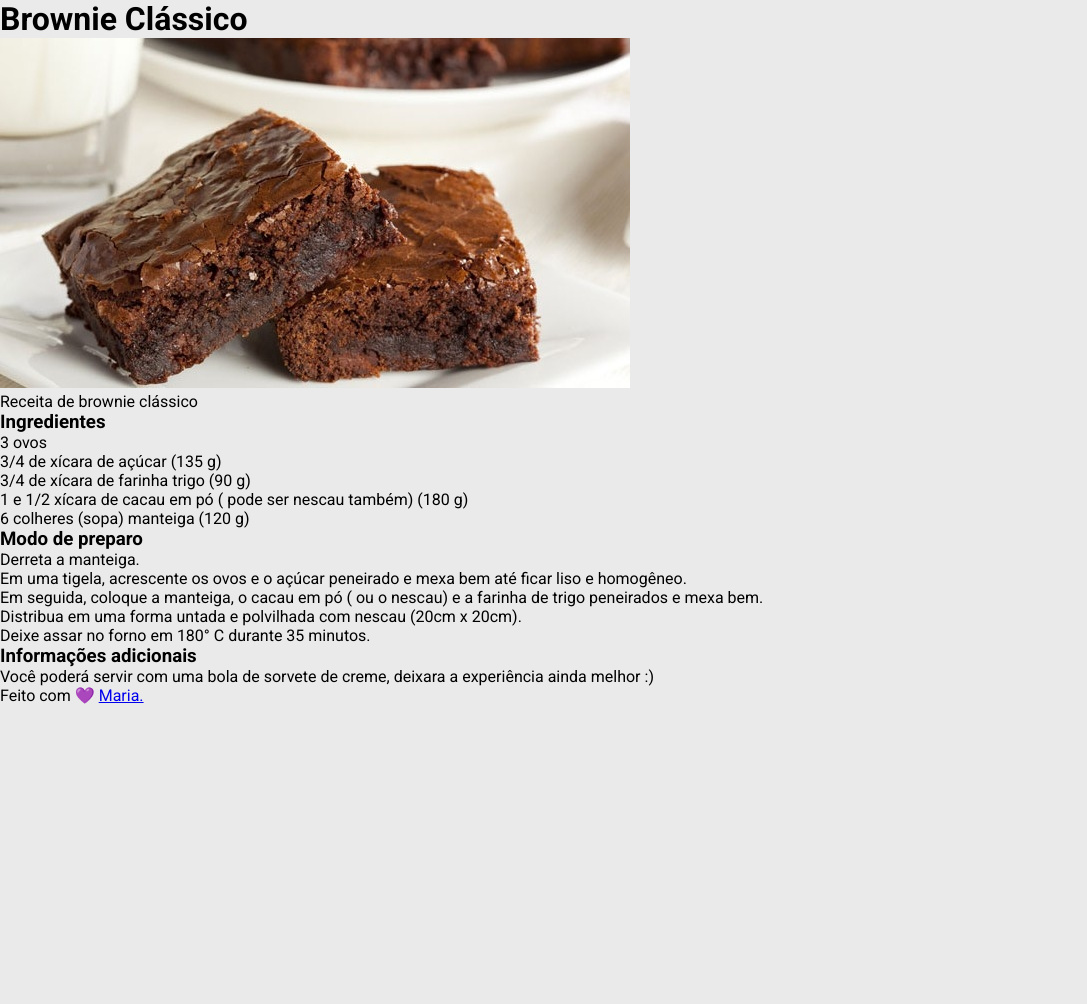
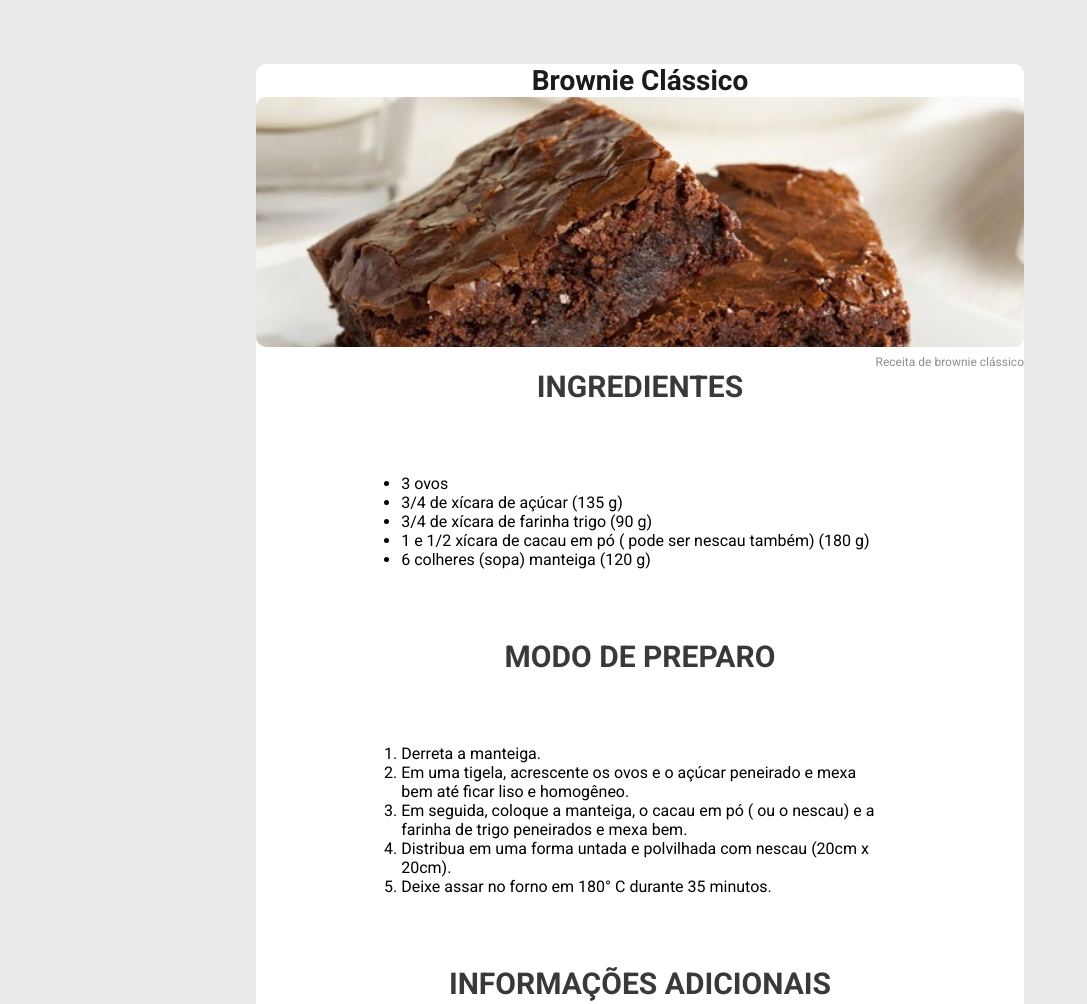
Before and after one commit to mariaclaracesar/desafioSiteDeReceita, a plain HTML site: page index.html in a window 1280 px wide. Shown: the top 1004 px of the page, without its empty margins (0-1087 px from the left). Before the commit the page ends 800 px from the top, so only its background shows below. Drawn offline with Linux system fonts and the light colour scheme.

Commit message:
refatorando html e css

```diff
--- a/index.html
+++ b/index.html
@@ -6,8 +6,10 @@
     <meta name="viewport" content="width=device-width, initial-scale=1.0" />
     <title>Receitas</title>
 
+    <!-- Conexão com css -->
     <link rel="stylesheet" href="style.css" />
 
+    <!-- Fontes -->
     <link rel="preconnect" href="https://fonts.googleapis.com" />
     <link rel="preconnect" href="https://fonts.gstatic.com" crossorigin />
     <link
@@ -15,68 +17,73 @@
       rel="stylesheet"
     />
   </head>
+
   <body>
-    <div>
-      <div>
+    <div id="container">
+      <div id="whiteBackground">
+        <header class="titulo-principal">
           <h1>Brownie Clássico</h1>
-      </div>
-    </div>
+        </header>
 
-    <div>
-      <figure>
+        <figure id="recipe-image">
           <img src="assets/brownie.jpg" alt="Imagem de um brownie" />
           <figcaption>Receita de brownie clássico</figcaption>
         </figure>
+
+        <div class="texts">
+          <h2>INGREDIENTES</h2>
         </div>
-
-    <div>
-      <div>
-        <h3>Ingredientes</h3>
-      </div>
+        <div class="text-caption">
           <ul>
             <li>3 ovos</li>
             <li>3/4 de xícara de açúcar (135 g)</li>
             <li>3/4 de xícara de farinha trigo (90 g)</li>
-        <li>1 e 1/2 xícara de cacau em pó ( pode ser nescau também) (180 g)</li>
+            <li>
+              1 e 1/2 xícara de cacau em pó ( pode ser nescau também) (180 g)
+            </li>
             <li>6 colheres (sopa) manteiga (120 g)</li>
           </ul>
         </div>
 
-      <div>
-        <div>
-          <h3>Modo de preparo</h3>
+        <div class="texts">
+          <h2>MODO DE PREPARO</h2>
         </div>
+        <div class="text-caption">
           <ol>
             <li>Derreta a manteiga.</li>
             <li>
-          Em uma tigela, acrescente os ovos e o açúcar peneirado e mexa bem até
-          ficar liso e homogêneo.
+              Em uma tigela, acrescente os ovos e o açúcar peneirado e mexa bem
+              até ficar liso e homogêneo.
             </li>
             <li>
               Em seguida, coloque a manteiga, o cacau em pó ( ou o nescau) e a
               farinha de trigo peneirados e mexa bem.
             </li>
             <li>
-          Distribua em uma forma untada e polvilhada com nescau (20cm x 20cm).
+              Distribua em uma forma untada e polvilhada com nescau (20cm x
+              20cm).
             </li>
             <li>Deixe assar no forno em 180° C durante 35 minutos.</li>
           </ol>
         </div>
 
+        <div class="texts">
+          <h2>INFORMAÇÕES ADICIONAIS</h2>
         </div>
-      <div>
-        <h3>Informações adicionais</h3>
-      </div>
+        <div class="text-caption">
           <ul>
             Você poderá servir com uma bola de sorvete de creme, deixara a
             experiência ainda melhor :)
           </ul>
-      <ul>
+        </div>
+      </div>
+
+      <footer>
         Feito com 💜
         <a href="https://github.com/mariaclaracesar" target="__blank">
           Maria.</a
         >
-      </ul>
+      </footer>
     </div>
   </body>
 </html>
--- a/style.css
+++ b/style.css
@@ -16,3 +16,67 @@ body {
   background: var(--background-page);
   font-family: 'Roboto', sans-serif;
 }
+
+#container {
+  display: flex;
+  justify-content: center;
+  align-items: center;
+  flex-direction: column;
+}
+
+h1 {
+  color: var(--title-caption);
+  font-size: 1.75rem;
+
+  display: flex;
+  align-items: center;
+  justify-content: center;
+}
+
+.texts {
+  color: var(--texts);
+  font-size: 20px;
+
+  display: flex;
+  align-items: center;
+  justify-content: center;
+}
+
+#whiteBackground {
+  background-color: var(--background-recipe);
+  border-radius: 10px;
+
+  margin: 5% 5%;
+  width: 60%;
+}
+
+#recipe-image img {
+  width: 100%;
+  height: 250px;
+
+  object-fit: cover;
+  border-radius: 10px;
+  margin-bottom: 5px;
+}
+
+#recipe-image {
+  text-align: right;
+  font-size: 12px;
+  color: var(--caption-image);
+}
+
+.text-caption {
+  background: white;
+  width: 70%;
+  margin: 40px auto;
+  padding: 30px;
+  border-radius: 10px;
+
+  font-size: 16px;
+}
+
+footer {
+  display: flex;
+  align-items: center;
+  justify-content: center;
+}
```
Lines whose indentation alone changed are shown as unchanged.
